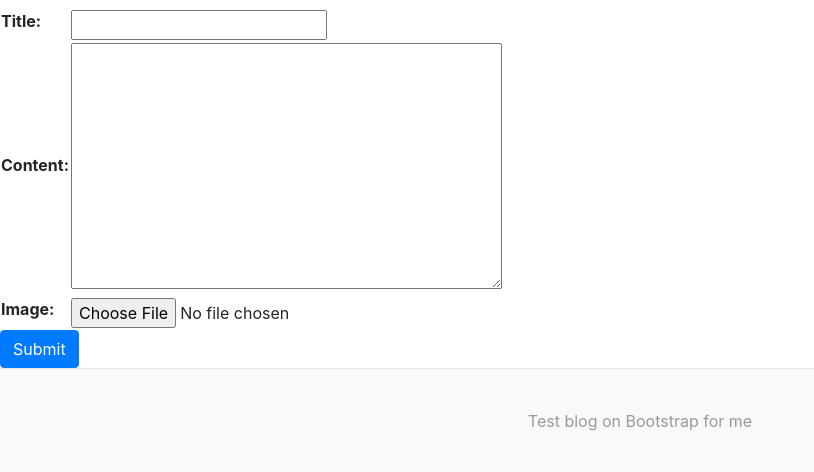
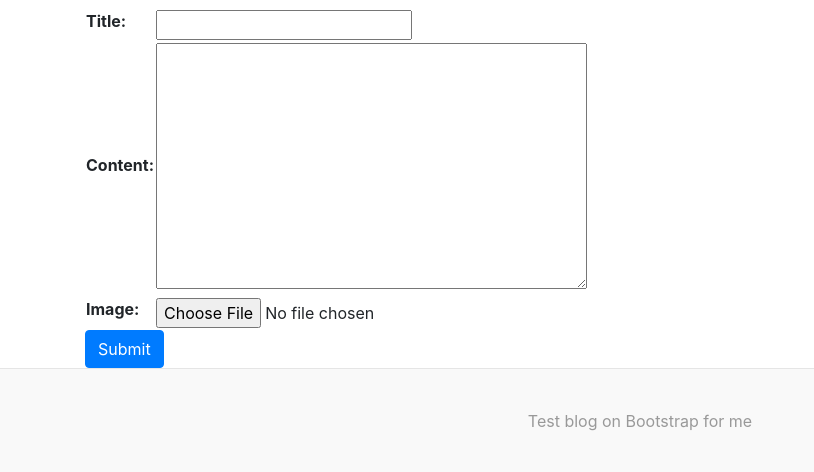
Before and after one commit to PetrKoloskov/flycodetest, a Django app: page /creationpost/post/create/ in a window 1280 px wide. Shown: the part 38-510 px from the top of the page, without its empty margins (0-814 px from the left). Run offline with Django 3.2, Linux system fonts and the light colour scheme; some libraries are stand-ins or nearby versions.

Commit message:
+bootstrap & css

```diff
--- a/templates/creationpost/post_confirm_delete.html
+++ b/templates/creationpost/post_confirm_delete.html
@@ -1,14 +1,12 @@
 {% extends "base_generic.html" %}
 
 {% block content %}
-
+<div class="container">
     <h1>Delete Post</h1>
-
     <p>Are you sure you want to delete this post: {{ post }}?</p>
-
     <form action="" method="POST">
       {% csrf_token %}
       <input type="submit" class="btn btn-primary" value="Yes, delete." />
     </form>
-
+</div>
 {% endblock %}
--- a/templates/creationpost/post_detail.html
+++ b/templates/creationpost/post_detail.html
@@ -6,18 +6,16 @@
     <p class="blog-date">{{ post.pub_date }}</p>
     <div class="row">
         <div class="col-md-12"><img src="{{ post.image.url }}" alt="" class="post-image">
-    <div class="text-justify">{{ post.content }}</div>
+            <div class="text-justify">{{ post.content }}
+            </div>
         </div>
     </div>
     <p class="tags">
         Tags:
         {% for tag in post.tags.all %}
-
             <a class="tag-list" href="{% url "tagged" tag.slug %}">
                 <span class="badge badge-secondary">{{ tag.name }}</span>
             </a>
-
-
         {% endfor %}
     </p>
 </div>
--- a/templates/creationpost/post_form.html
+++ b/templates/creationpost/post_form.html
@@ -1,7 +1,7 @@
 {% extends "base_generic.html" %}
 
 {% block content %}
-
+<div class="container">
 <form action="" method="post" enctype="multipart/form-data">
     {% csrf_token %}
     <table>
@@ -9,4 +9,5 @@
     </table>
     <input  class="btn btn-primary" type="submit" value="Submit" />
     </form>
+</div>
 {% endblock %}
--- a/templates/creationpost/post_list.html
+++ b/templates/creationpost/post_list.html
@@ -1,19 +1,21 @@
 {% extends "base_generic.html" %}
 
 {% block content %}
+
+<div class="container">
     <h1>All posts</h1>
     <ol>
-
         {% for post in post_list %}
         <li>
             <div class="row">
                 <div class="col-md-4"><h4><a href="{% url 'post-detail'  post.pk%}">{{ post.title }}</a></h4></div>
+                <div class="col-md-4"><span class="post-date">{{ post.pub_date }}</span></div>
                 <div class="col-md-1"><a class="btn btn-outline-danger" href="{% url 'post-delete'  post.pk%}">delete</a></div>
                 <div class="col-md-1"><a class="btn btn-outline-warning" href="{% url 'post-update'  post.pk%}">update</a></div>
-
             </div>
             <hr>
         </li>
         {% endfor %}
     </ol>
+</div>
 {% endblock %}
```
Lines whose indentation alone changed are shown as unchanged.
